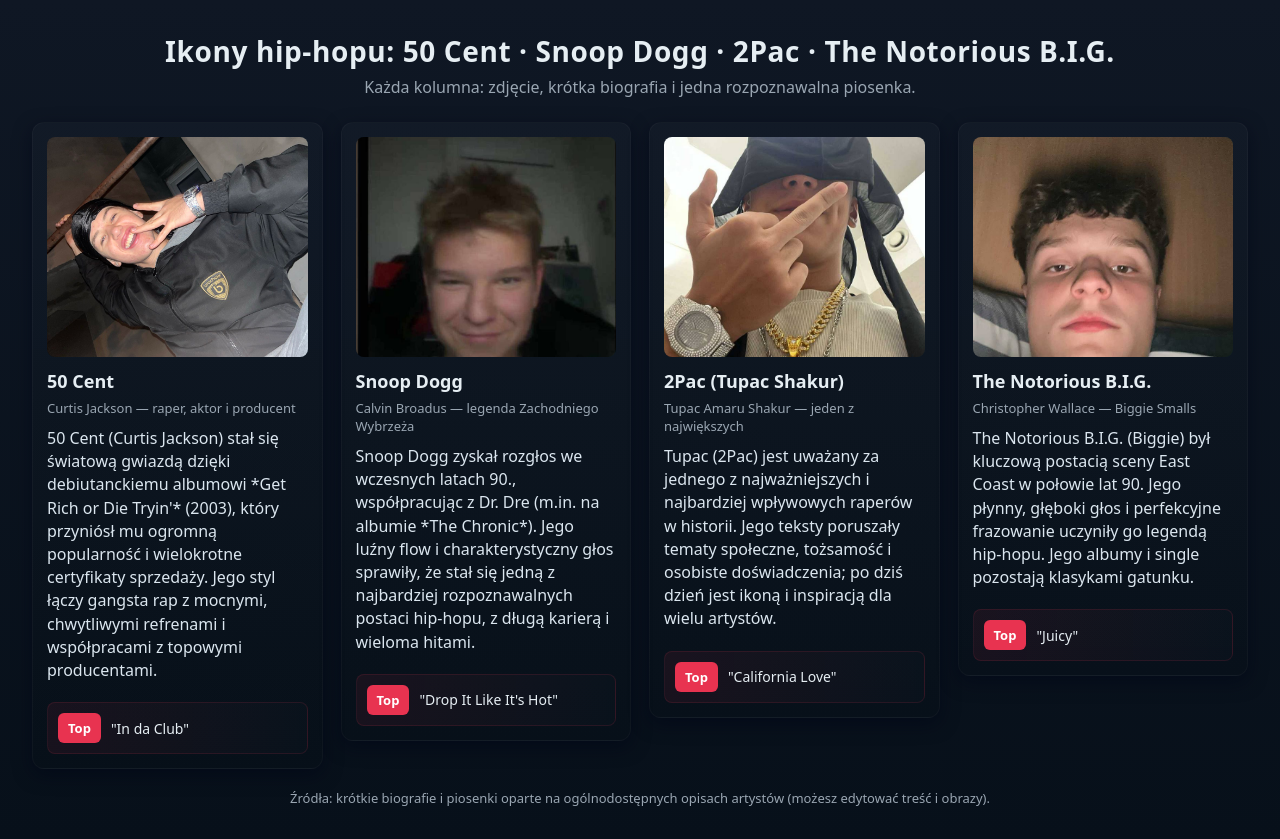
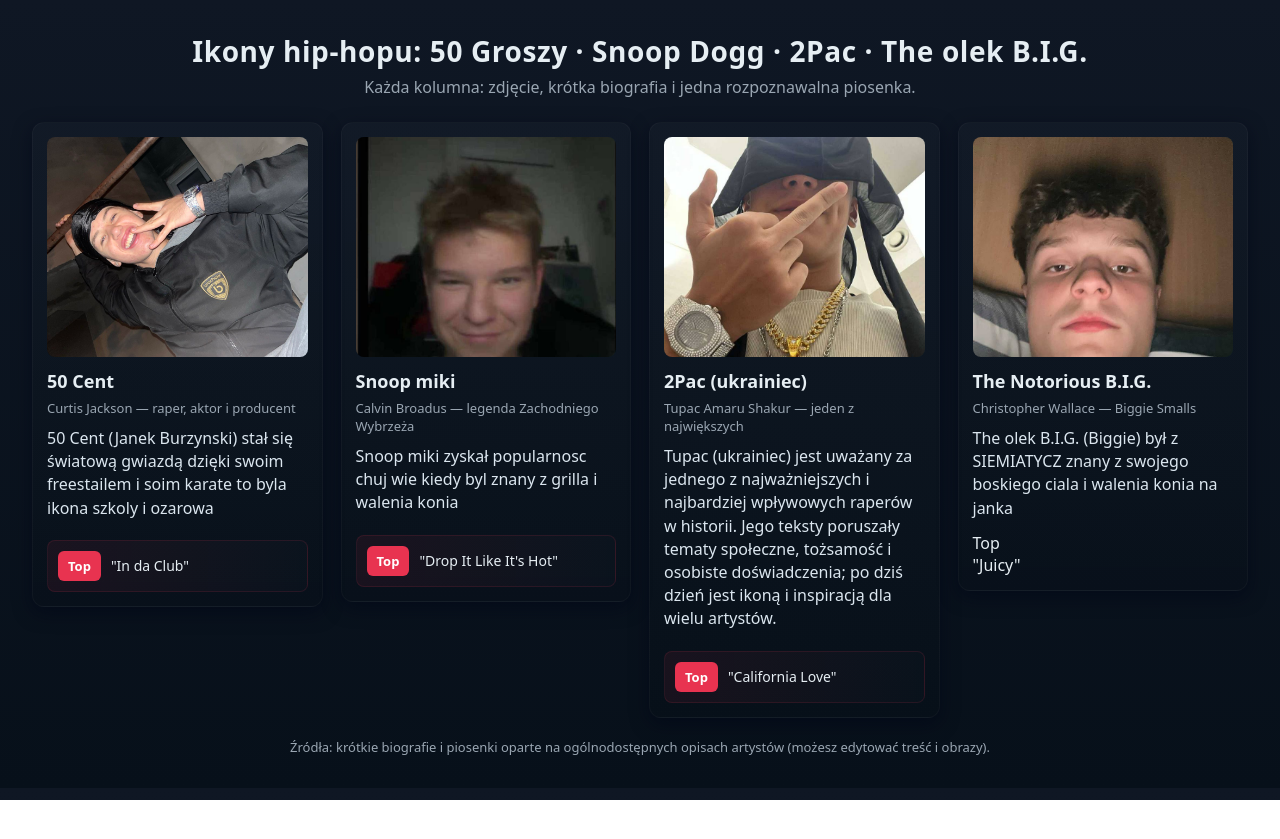
Before and after one commit to shylkowkiril-ai/raperss, a plain HTML site: page index.html in a window 1280 px wide. After the commit the page ends 800 px from the top, so only its background shows below. Drawn offline with Linux system fonts and the light colour scheme.

Commit message:
Revise artist details and bios in index.html
Zmiana tekstu w index.html
ted artist names and biographies in index.html.

```diff
--- a/index.html
+++ b/index.html
@@ -120,12 +120,12 @@
 </head>
 <body>
   <header>
-    <h1>Ikony hip-hopu: 50 Cent · Snoop Dogg · 2Pac · The Notorious B.I.G.</h1>
+    <h1>Ikony hip-hopu: 50 Groszy · Snoop Dogg · 2Pac · The olek B.I.G.</h1>
     <p>Każda kolumna: zdjęcie, krótka biografia i jedna rozpoznawalna piosenka.</p>
   </header>
 
   <main class="grid">
-    <!-- 50 Cent -->
+    <!-- 50 Groszy -->
     <article class="card">
       <div class="photo">
        <img src="images/50cent1.jpg" alt="50 Cent">
@@ -133,7 +133,7 @@
       <h2>50 Cent</h2>
       <div class="subtitle">Curtis Jackson — raper, aktor i producent</div>
       <p class="bio">
-        50 Cent (Curtis Jackson) stał się światową gwiazdą dzięki debiutanckiemu albumowi *Get Rich or Die Tryin'* (2003), który przyniósł mu ogromną popularność i wielokrotne certyfikaty sprzedaży. Jego styl łączy gangsta rap z mocnymi, chwytliwymi refrenami i współpracami z topowymi producentami.
+        50 Cent (Janek Burzynski) stał się światową gwiazdą dzięki swoim freestailem i soim karate to byla ikona szkoly i ozarowa
       </p>
       <div class="song">
         <div class="tag">Top</div>
@@ -141,16 +141,15 @@
       </div>
     </article>
 
-    <!-- Snoop Dogg -->
+    <!-- Snoop miki -->
     <article class="card">
       <div class="photo">
         <img src="images/snoopdog1.jpg" alt="Snoop Dogg">
       </div>
-      <h2>Snoop Dogg</h2>
+      <h2>Snoop miki</h2>
       <div class="subtitle">Calvin Broadus — legenda Zachodniego Wybrzeża</div>
       <p class="bio">
-        Snoop Dogg zyskał rozgłos we wczesnych latach 90., współpracując z Dr. Dre (m.in. na albumie *The Chronic*). Jego luźny flow i charakterystyczny głos sprawiły, że stał się jedną z najbardziej rozpoznawalnych postaci hip-hopu, z długą karierą i wieloma hitami.
-      </p>
+        Snoop miki zyskał popularnosc chuj wie kiedy byl znany z grilla i walenia konia
       <div class="song">
         <div class="tag">Top</div>
         <div class="title">"Drop It Like It's Hot"</div>
@@ -162,10 +161,10 @@
       <div class="photo">
         <img src="images/2pac1.jpg" alt="2Pac">
       </div>
-      <h2>2Pac (Tupac Shakur)</h2>
+      <h2>2Pac (ukrainiec)</h2>
       <div class="subtitle">Tupac Amaru Shakur — jeden z największych</div>
       <p class="bio">
-        Tupac (2Pac) jest uważany za jednego z najważniejszych i najbardziej wpływowych raperów w historii. Jego teksty poruszały tematy społeczne, tożsamość i osobiste doświadczenia; po dziś dzień jest ikoną i inspiracją dla wielu artystów.
+        Tupac (ukrainiec) jest uważany za jednego z najważniejszych i najbardziej wpływowych raperów w historii. Jego teksty poruszały tematy społeczne, tożsamość i osobiste doświadczenia; po dziś dzień jest ikoną i inspiracją dla wielu artystów.
       </p>
       <div class="song">
         <div class="tag">Top</div>
@@ -173,7 +172,7 @@
       </div>
     </article>
 
-    <!-- The Notorious B.I.G. -->
+    <!-- The olek B.I.G. -->
     <article class="card">
       <div class="photo">
         <img src="images/biggie1.jpg" alt="The Notorious B.I.G.">
@@ -181,9 +180,7 @@
       <h2>The Notorious B.I.G.</h2>
       <div class="subtitle">Christopher Wallace — Biggie Smalls</div>
       <p class="bio">
-        The Notorious B.I.G. (Biggie) był kluczową postacią sceny East Coast w połowie lat 90. Jego płynny, głęboki głos i perfekcyjne frazowanie uczyniły go legendą hip-hopu. Jego albumy i single pozostają klasykami gatunku.
-      </p>
-      <div class="song">
+        The olek B.I.G. (Biggie) był z SIEMIATYCZ znany z swojego boskiego ciala i walenia konia na janka
         <div class="tag">Top</div>
         <div class="title">"Juicy"</div>
       </div>
```
